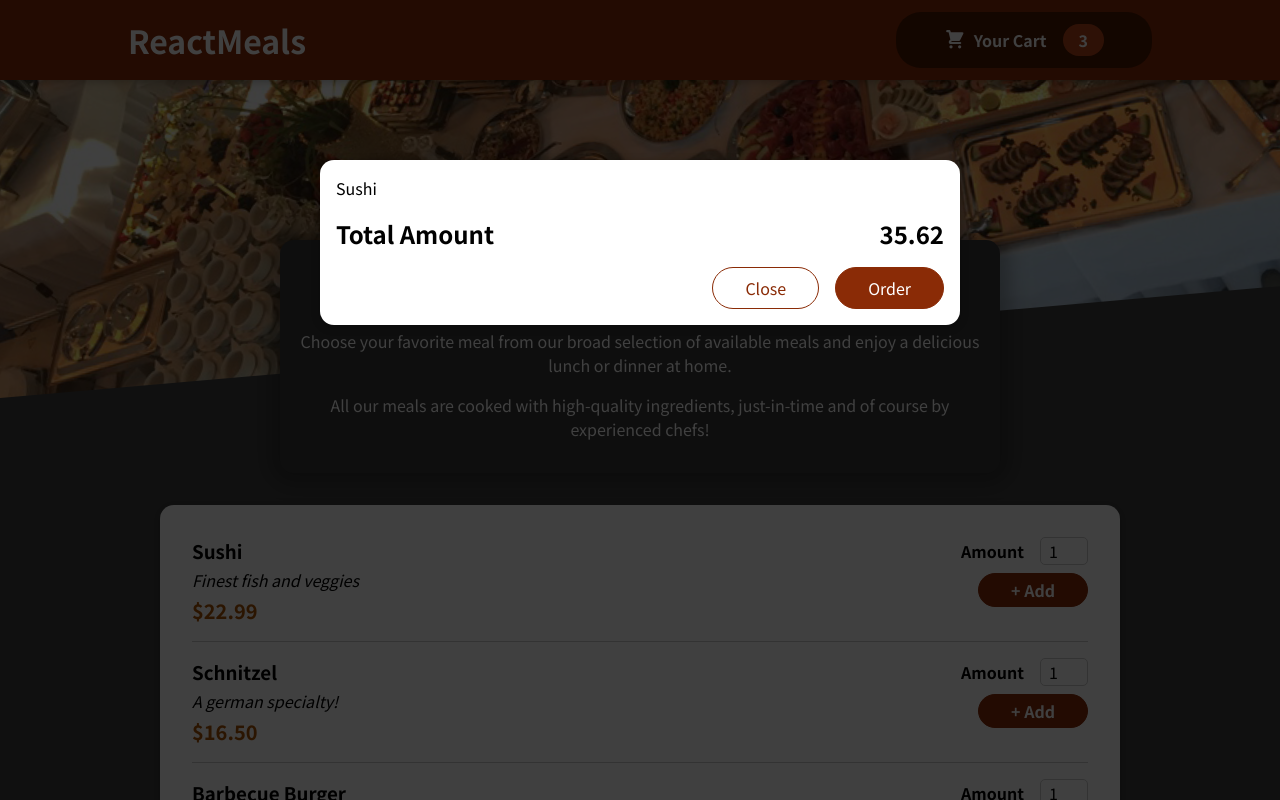
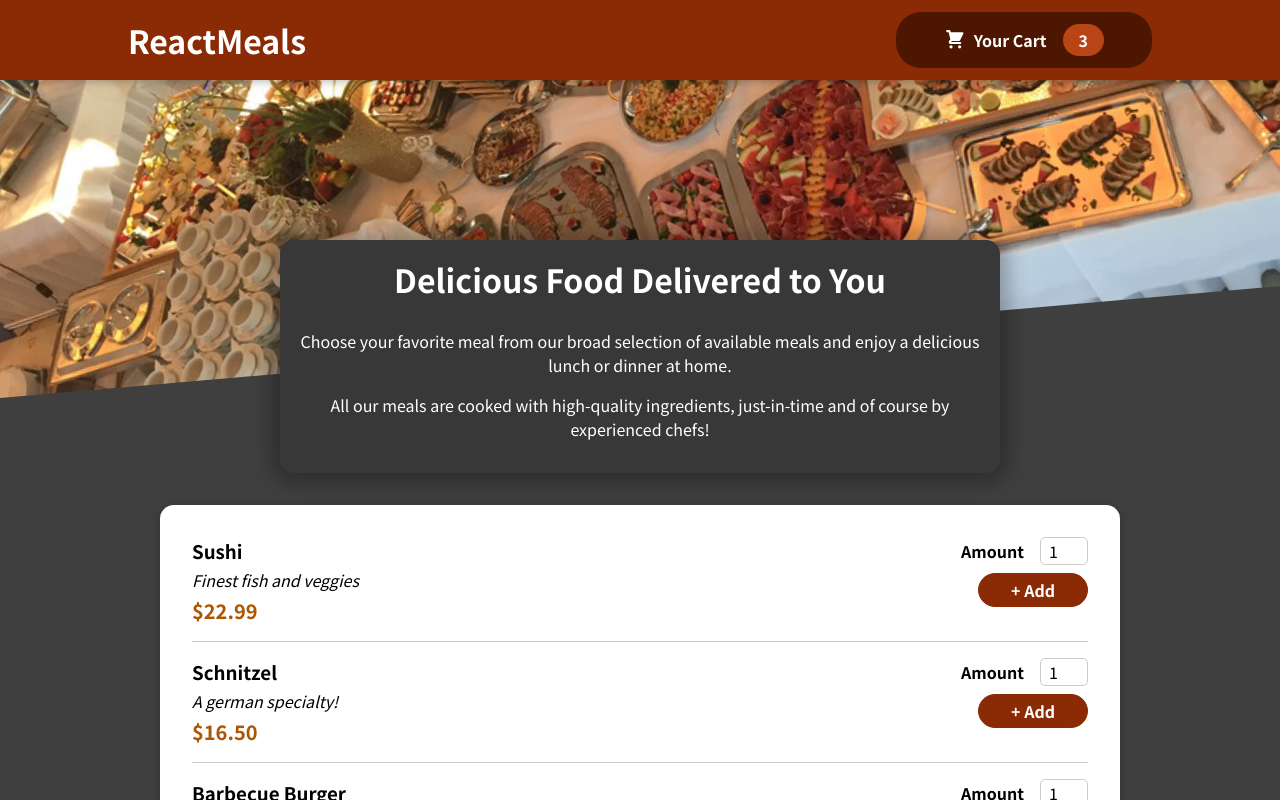
Before and after one commit to mostlyclicks/react-meals, a React (Create React App) app: page / in a window 1280 px wide. Shown: the top 800 px of the page. Built offline with nearby package versions, Linux system fonts and the light colour scheme.

Commit message:
get show cart and hide cart buttons working

```diff
--- a/src/App.js
+++ b/src/App.js
@@ -1,15 +1,26 @@
-import React, { Fragment } from 'react'
+import React, { Fragment, useState } from 'react'
 
 import Header from './components/Layout/Header'
 import Meals from './components/Meals/Meals'
 import Cart from './components/Cart/Cart'
 
 function App() {
+
+  const [cartIsShown, setCartIsShown] = useState(false)
+
+  const showCartHandler = () => {
+    setCartIsShown(true)
+  }
+
+  const hideCartHandler = () => {
+    setCartIsShown(false)
+  }
+
   return (
     <Fragment>
 
-      <Header />
-      <Cart />
+      <Header onShowCart={showCartHandler} />
+      {cartIsShown && <Cart onHideCart={hideCartHandler} />}
       <main>
         <Meals />
       </main>
--- a/src/components/Cart/Cart.js
+++ b/src/components/Cart/Cart.js
@@ -19,7 +19,7 @@
         <span>35.62</span>
       </div>
 			<div className={classes.actions}>
-        <button className={classes['button--alt']}>Close</button>
+        <button className={classes['button--alt']} onClick={props.onHideCart}>Close</button>
         <button className={classes.button}>Order</button>
       </div>
 		</Modal>
--- a/src/components/Layout/Header.js
+++ b/src/components/Layout/Header.js
@@ -9,7 +9,7 @@
     <React.Fragment>
       <header className={classes.header}>
         <h1>ReactMeals</h1>
-        <Button label="Your Cart" />
+        <Button label="Your Cart" onClick={props.onShowCart}/>
       </header>
       <div className={classes['main-image']}>
         <img src={mealsImg} alt="Meals Image" />
--- a/src/components/Layout/HeaderCartButton.js
+++ b/src/components/Layout/HeaderCartButton.js
@@ -5,7 +5,7 @@
 
 const HeaderCartButton = (props) => {
   return (
-    <button className={classes.button}>
+    <button className={classes.button} onClick={props.onClick}>
       <span className={classes.icon}><CartIcon /></span>
       <span>{props.label}</span>
       <span className={classes.badge}>3</span>
```
Also changed, not shown: 1 other file (tests, documents, lock files or other folders).
